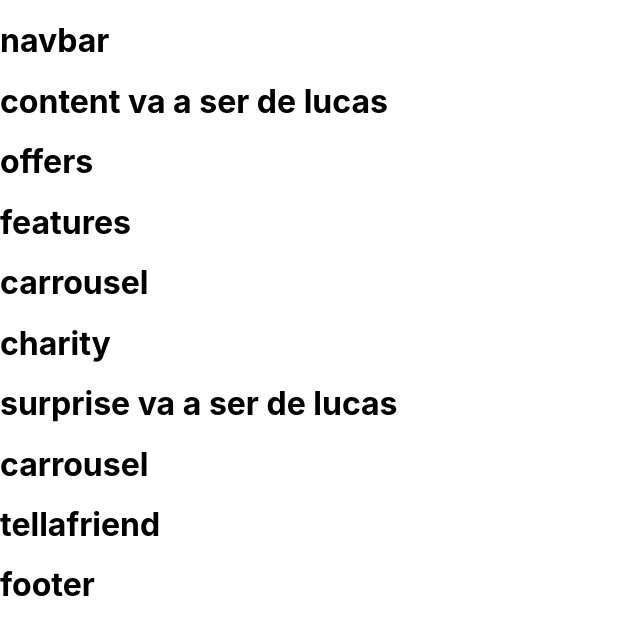
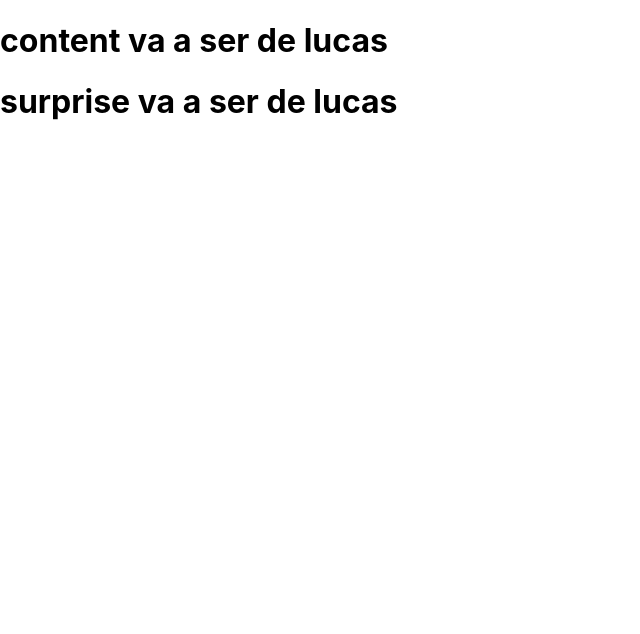
Before and after one commit to Lucas-Funes/Proyecto-Numen-2, a React (Create React App) app in the folder prueba/: page / in a window 1280 px wide. Shown: the top 634 px of the page, without its empty margins (0-640 px from the left). Built offline with nearby package versions, Linux system fonts and the light colour scheme.

Commit message:
cambios nuevos

```diff
--- a/prueba/src/App.js
+++ b/prueba/src/App.js
@@ -1,28 +1,28 @@
-import Carrousel from './components/Carrousel/carrousel.js'
-import Charity from './components/Charity/charity.js'
+//import Carrousel from './components/Carrousel/carrousel.js'
+//import Charity from './components/Charity/charity.js'
 import Content from './components/Content/content.js'
-import Features from './components/Features/features.js'
-import Footer from './components/Footer/footer.js'
-import Health from './components/Health/health.js'
-import Navbar from './components/Navbar/navbar.js'
-import Offers from './components/Offers/offers.js'
+//import Features from './components/Features/features.js'
+//import Footer from './components/Footer/footer.js'
+//import Health from './components/Health/health.js'
+//import Navbar from './components/Navbar/navbar.js'
+//import Offers from './components/Offers/offers.js'
 import Surprise from './components/Surprise/surprise.js'
-import TellaFriend from './components/TellaFriend/tellafriend.js'
-import './App.css';
+//import TellaFriend from './components/TellaFriend/tellafriend.js'
+
 
 function App() {
   return (
     <div>
-      <Navbar/>
+
       <Content/>
-      <Offers/>
-      <Features/>
-      <Health/>
-      <Charity/>
+
+
+
+
       <Surprise/>
-      <Carrousel/>
-      <TellaFriend/>
-      <Footer/>
+
+
+
     </div>
   );
 }
--- a/prueba/src/components/Content/content.js
+++ b/prueba/src/components/Content/content.js
@@ -1,11 +1,12 @@
 import react from "react";
 import '../Content/content.js'
+import '../../../Images/vinotinto.jpg'
 
 const Content = () => {
     return (
-        <div>
+        <>
             <h1>content va a ser de lucas</h1>
-        </div>
+        </>
     );
 }
 
--- a/prueba/src/components/Surprise/surprise.js
+++ b/prueba/src/components/Surprise/surprise.js
@@ -3,9 +3,9 @@ import '../Surprise/surprise.css'
 
 const Surprise = () => {
     return (
-        <div>
+        <>
             <h1>surprise va a ser de lucas</h1>
-        </div>
+        </>
     );
 }
 
```
Also changed, not shown: prueba/Images/vinotinto.jpg (added), prueba/src/logo.svg (deleted).
